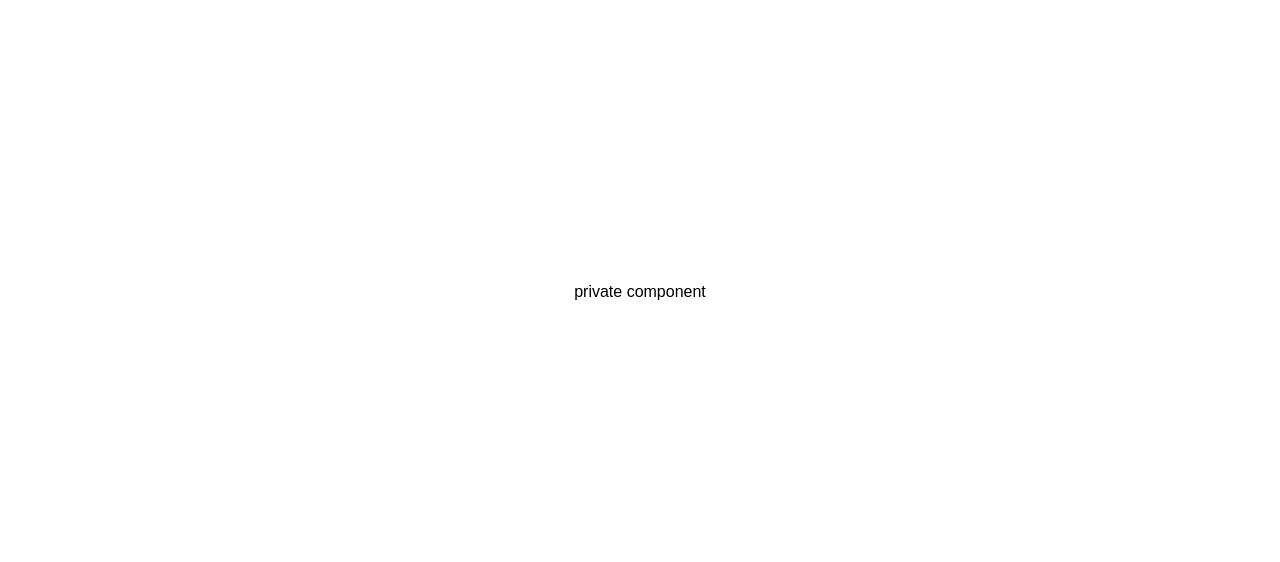
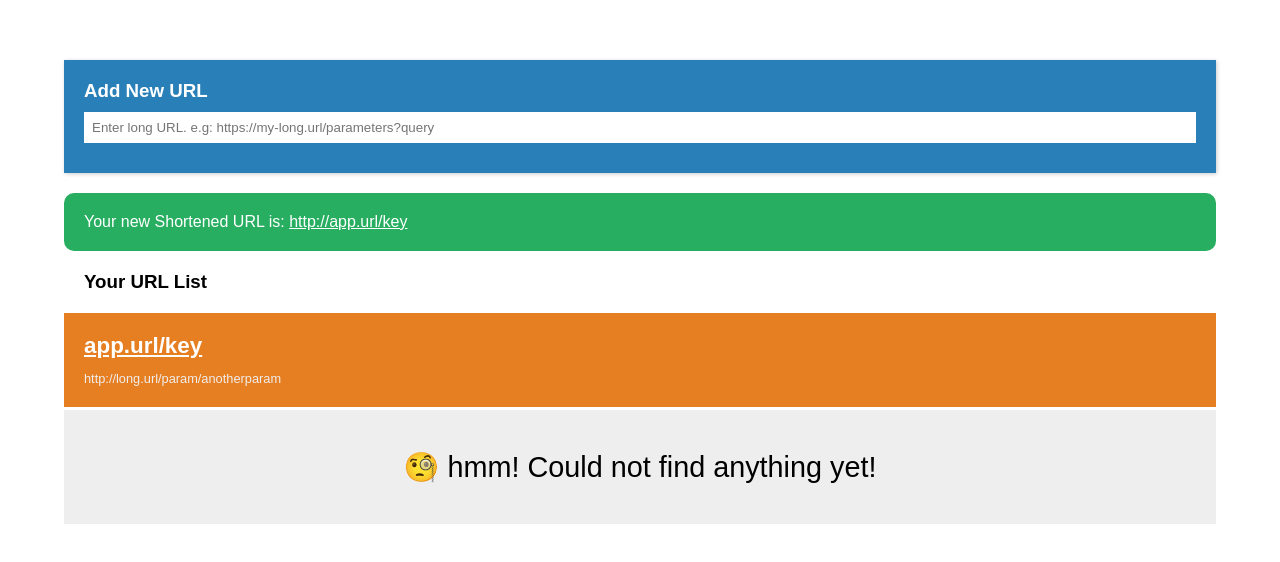
Before and after one commit to theanam/lwhh-fullstackJS-project, a React (Create React App) app in the folder frontend/: page /urls in a window 1280 px wide. Shown: the part 116-678 px from the top of the page. Built offline with nearby package versions, Linux system fonts and the light colour scheme; sample sign-in values are in the browser's storage.

Commit message:
UI transformation

```diff
--- a/frontend/src/components/loginsignup.js
+++ b/frontend/src/components/loginsignup.js
@@ -54,8 +54,9 @@ export default class LoginSignup extends Component {
       }
     }
     else{
-      // Login Code
-      axios.post(`${values.BASE}/login`,{email,password})
+      if(this.state.email && this.state.password){
+        // Login Code
+        axios.post(`${values.BASE}/login`,{email,password})
         .then(success=>{
           //debugger;
           localStorage.setItem('access_token',success.data.token);
@@ -64,8 +65,6 @@ export default class LoginSignup extends Component {
         .catch(e=>{
           alert(`Login Unsuccessful`);
         });
-      if(this.state.email && this.state.password){
-
       }
       else{
         alert('Parameter missing for Login');
--- a/frontend/src/components/urls.js
+++ b/frontend/src/components/urls.js
@@ -15,7 +15,37 @@ export default class Urls extends Component {
     }
     return (
       <div>
-        private component
+        {/* New Entry */}
+        <div className="urlentry commonsize">
+          <h3>
+            Add New URL
+          </h3>
+          <div>
+            <input placeholder="Enter long URL. e.g: https://my-long.url/parameters?query" type="url"/>
+          </div>
+        </div>
+        {/* Success */}
+        <div className="success commonsize">
+          Your new Shortened URL is: <a target="_blank" href="http://app.url/key">http://app.url/key</a>
+        </div>
+        {/* List */}
+        <div className="commonsize">
+          <h3>Your URL List</h3>
+        </div>
+        <div className="url-list">
+          {/* This part will repeat */}
+          <div className="url">
+            <h4 className="shortened-url"><a target="_blank" href="http://app.url/key">app.url/key</a></h4>
+            <div className="smalltext">
+            <a target="_blank" href="http://long.url/param/anotherparam">http://long.url/param/anotherparam</a>
+            </div>
+          </div>
+          {/* This part will repeat */}
+          {/* Empty State */}
+          <div className="empty">
+            🧐 hmm! Could not find anything yet!
+          </div>
+        </div>
       </div>
     )
   }
--- a/frontend/src/style.css
+++ b/frontend/src/style.css
@@ -1,3 +1,7 @@
+h1,h2,h3,h4{
+    padding:0;
+    margin:0;
+}
 .container{
     width:300px;
     padding:100px;
@@ -18,7 +22,8 @@ input{
     margin:10px 0px;
     width:100%;
     box-sizing:border-box;
-    padding:5px;
+    padding:8px;
+    border:0;
 }
 html,body{
     height:100%;
@@ -29,3 +34,48 @@ body{
     justify-content: center;
     font-family: sans-serif;
 }
+.commonsize{
+    width:90vw;
+    padding:20px;
+    box-sizing: border-box;
+}
+.urlentry{
+    background-color:#2980b9;
+    color:white;
+    box-shadow:1px 1px 4px 0px #ccc;
+}
+.success{
+    background-color:#27ae60;
+    color:white;
+    margin-top:20px;
+    border-radius:10px;
+}
+.url-list{
+    width:90vw;
+}
+.url{
+    padding:20px;
+    background-color:#e67e22;
+    margin-bottom:3px;
+}
+a{
+    color:#fff;
+}
+.shortened-url{
+    font-size:1.4em;
+    color:#fff;
+}
+.smalltext{
+    margin-top:10px;
+}
+.smalltext a{
+    font-size:0.8em;
+    color:#eee;
+    text-decoration: none;
+}
+.empty{
+    text-align:center;
+    background:#eee;
+    padding:40px;
+    font-size:1.8em;
+}
```
